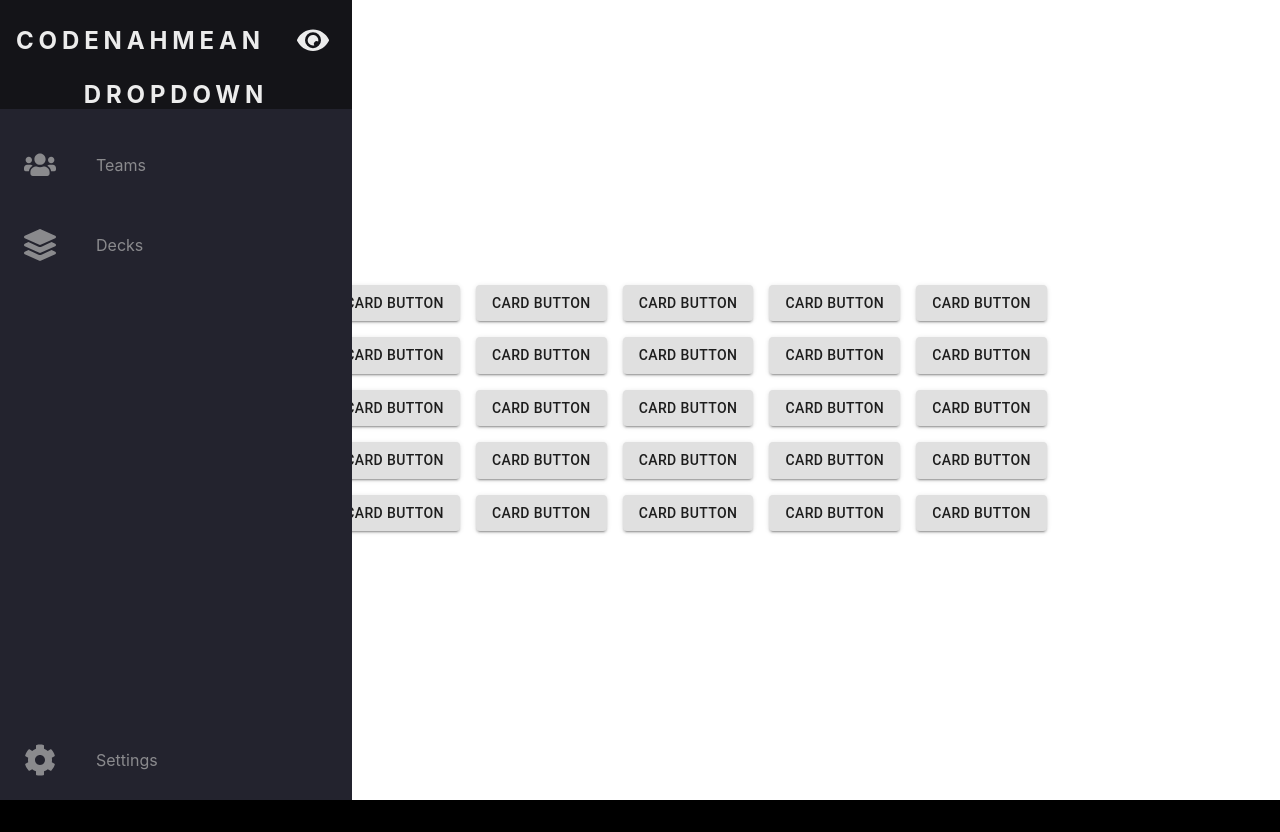
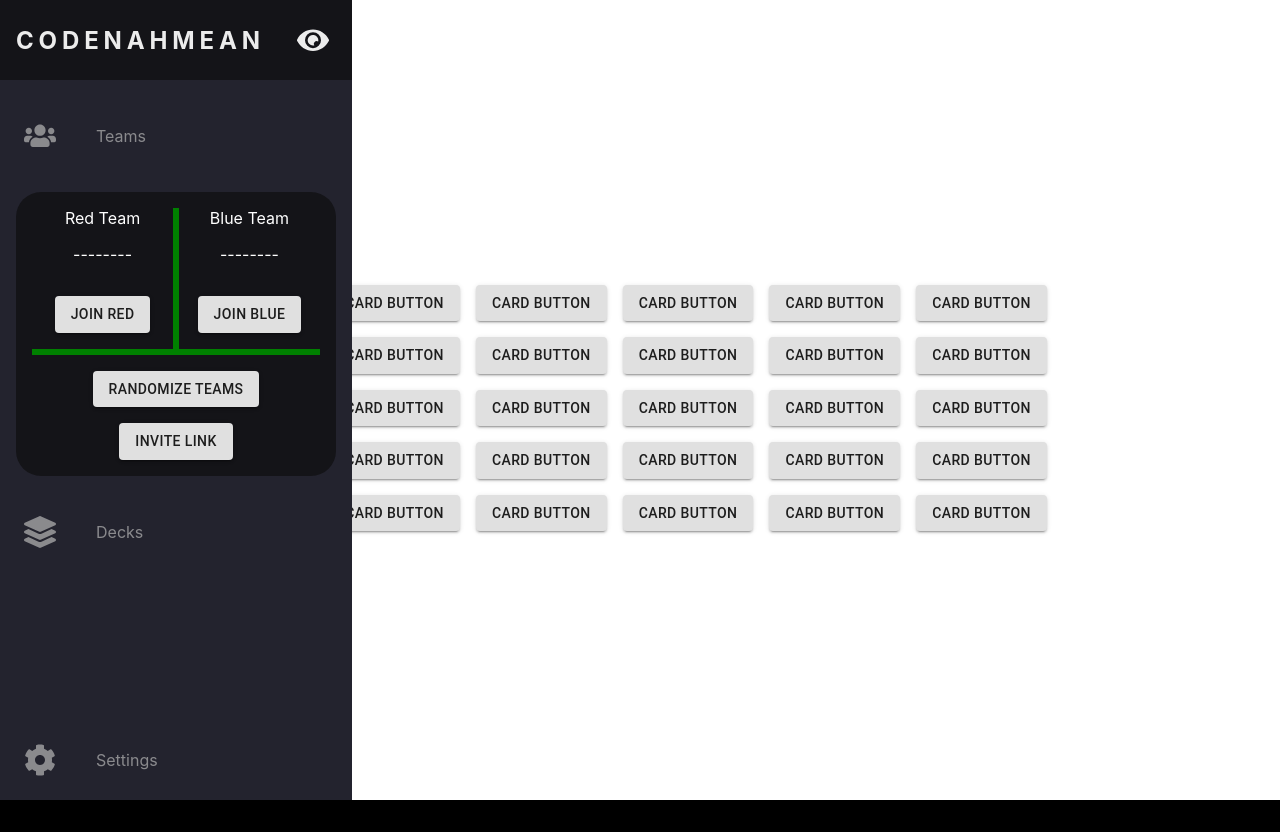
Before and after one commit to hank0cean/WordMasters, a React (Create React App) app: page /game in a window 1280 px wide. Both pictures are taken after a click on the link "Teams". Built offline with nearby package versions, Linux system fonts and the light colour scheme.

Commit message:
Teams Dropdown Item filled in

```diff
--- a/package.json
+++ b/package.json
@@ -11,7 +11,8 @@
     "react": "^16.13.1",
     "react-dom": "^16.13.1",
     "react-router-dom": "^5.2.0",
-    "react-scripts": "3.4.1"
+    "react-scripts": "3.4.1",
+    "react-transition-group": "^4.4.1"
   },
   "scripts": {
     "start": "react-scripts start",
--- /dev/null
+++ b/src/components/decksDropdown.jsx
@@ -0,0 +1,13 @@
+import React from 'react';
+
+function DecksDropdown(props) {
+
+  return (
+    ((props.itemOpen &&
+    <div className="decksDropdown">
+      <p>Lorem ipsum, dolor sit amet consectetur adipisicing elit. Sed unde eius consequuntur sequi praesentium in tempore alias! Dolores doloribus accusantium incidunt, maiores molestias explicabo quos assumenda debitis perspiciatis quas voluptates?</p>
+    </div>) || null)
+  );
+}
+
+export default DecksDropdown;
--- a/src/components/gameNavbar.jsx
+++ b/src/components/gameNavbar.jsx
@@ -1,43 +1,50 @@
-import React, { Component } from 'react';
+import React, { useState } from 'react';
+// import { CSSTransition } from 'react-transition-group';
 
-import NavbarDropdownItem from './navbarDropdownItem'
-import TeamsDropdownInfo from './teamsDropdownInfo'
+import NavbarDropdownItem from './navbarDropdownItem';
+import TeamsDropdown from './teamsDropdown';
+import DecksDropdown from './decksDropdown';
 
 import './../styles/gameNavbar.css'
 
-class GameNavbar extends Component {
+function GameNavbar(props) {
 
-  render() {
+  const [activeItem, setActiveItem] = useState('none');
+
   return (
-      <nav className="gameNavbar">
+    <nav className={"gameNavbar" + (activeItem !== 'none' ? ' activeItem' : '')}>
       <ul className="navbarNav">
         <li className="navbarLogo">
-            <a href="#" className="navbarLink">
+          <a href="#" className="dropdownToggle">
             <span className="linkText">CodeNahMean</span>
             <svg aria-hidden="true" focusable="false" data-prefix="fas" data-icon="eye" role="img" xmlns="http://www.w3.org/2000/svg" viewBox="0 0 576 512" className="svg-inline--fa fa-eye fa-w-18 fa-lg"><path fill="currentColor" d="M572.52 241.4C518.29 135.59 410.93 64 288 64S57.68 135.64 3.48 241.41a32.35 32.35 0 0 0 0 29.19C57.71 376.41 165.07 448 288 448s230.32-71.64 284.52-177.41a32.35 32.35 0 0 0 0-29.19zM288 400a144 144 0 1 1 144-144 143.93 143.93 0 0 1-144 144zm0-240a95.31 95.31 0 0 0-25.31 3.79 47.85 47.85 0 0 1-66.9 66.9A95.78 95.78 0 1 0 288 160z" className=""></path></svg>
           </a>
-            <div> dropdown </div>
         </li>
 
         <NavbarDropdownItem
           itemImage={<svg aria-hidden="true" focusable="false" data-prefix="fas" data-icon="users" role="img" xmlns="http://www.w3.org/2000/svg" viewBox="0 0 640 512" className="svg-inline--fa fa-users fa-w-20 fa-lg"><path fill="currentColor" d="M96 224c35.3 0 64-28.7 64-64s-28.7-64-64-64-64 28.7-64 64 28.7 64 64 64zm448 0c35.3 0 64-28.7 64-64s-28.7-64-64-64-64 28.7-64 64 28.7 64 64 64zm32 32h-64c-17.6 0-33.5 7.1-45.1 18.6 40.3 22.1 68.9 62 75.1 109.4h66c17.7 0 32-14.3 32-32v-32c0-35.3-28.7-64-64-64zm-256 0c61.9 0 112-50.1 112-112S381.9 32 320 32 208 82.1 208 144s50.1 112 112 112zm76.8 32h-8.3c-20.8 10-43.9 16-68.5 16s-47.6-6-68.5-16h-8.3C179.6 288 128 339.6 128 403.2V432c0 26.5 21.5 48 48 48h288c26.5 0 48-21.5 48-48v-28.8c0-63.6-51.6-115.2-115.2-115.2zm-223.7-13.4C161.5 263.1 145.6 256 128 256H64c-35.3 0-64 28.7-64 64v32c0 17.7 14.3 32 32 32h65.9c6.3-47.4 34.9-87.3 75.2-109.4z" className=""></path></svg>}
           itemText="Teams"
-            dropdownInfo={<TeamsDropdownInfo />}
-          />
+          handleClick={() => setActiveItem(activeItem === 'teams' ? 'none' : 'teams')}>
+            <TeamsDropdown itemOpen={activeItem === 'teams' ? true : false} />
+        </NavbarDropdownItem>
+
+
         <NavbarDropdownItem
           itemImage={<svg aria-hidden="true" focusable="false" data-prefix="fas" data-icon="layer-group" role="img" xmlns="http://www.w3.org/2000/svg" viewBox="0 0 512 512" className="svg-inline--fa fa-layer-group fa-w-16 fa-lg"><path fill="currentColor" d="M12.41 148.02l232.94 105.67c6.8 3.09 14.49 3.09 21.29 0l232.94-105.67c16.55-7.51 16.55-32.52 0-40.03L266.65 2.31a25.607 25.607 0 0 0-21.29 0L12.41 107.98c-16.55 7.51-16.55 32.53 0 40.04zm487.18 88.28l-58.09-26.33-161.64 73.27c-7.56 3.43-15.59 5.17-23.86 5.17s-16.29-1.74-23.86-5.17L70.51 209.97l-58.1 26.33c-16.55 7.5-16.55 32.5 0 40l232.94 105.59c6.8 3.08 14.49 3.08 21.29 0L499.59 276.3c16.55-7.5 16.55-32.5 0-40zm0 127.8l-57.87-26.23-161.86 73.37c-7.56 3.43-15.59 5.17-23.86 5.17s-16.29-1.74-23.86-5.17L70.29 337.87 12.41 364.1c-16.55 7.5-16.55 32.5 0 40l232.94 105.59c6.8 3.08 14.49 3.08 21.29 0L499.59 404.1c16.55-7.5 16.55-32.5 0-40z" className=""></path></svg>}
           itemText="Decks"
-            dropdownInfo={<div></div>}
-          />
+          handleClick={() => setActiveItem(activeItem === 'decks' ? 'none' : 'decks')}>
+            <DecksDropdown itemOpen={activeItem === 'decks' ? true : false} />
+        </NavbarDropdownItem>
+
+
         <NavbarDropdownItem
           itemImage={<svg aria-hidden="true" focusable="false" data-prefix="fas" data-icon="cog" role="img" xmlns="http://www.w3.org/2000/svg" viewBox="0 0 512 512" className="svg-inline--fa fa-cog fa-w-16 fa-fw fa-lg"><path fill="currentColor" d="M487.4 315.7l-42.6-24.6c4.3-23.2 4.3-47 0-70.2l42.6-24.6c4.9-2.8 7.1-8.6 5.5-14-11.1-35.6-30-67.8-54.7-94.6-3.8-4.1-10-5.1-14.8-2.3L380.8 110c-17.9-15.4-38.5-27.3-60.8-35.1V25.8c0-5.6-3.9-10.5-9.4-11.7-36.7-8.2-74.3-7.8-109.2 0-5.5 1.2-9.4 6.1-9.4 11.7V75c-22.2 7.9-42.8 19.8-60.8 35.1L88.7 85.5c-4.9-2.8-11-1.9-14.8 2.3-24.7 26.7-43.6 58.9-54.7 94.6-1.7 5.4.6 11.2 5.5 14L67.3 221c-4.3 23.2-4.3 47 0 70.2l-42.6 24.6c-4.9 2.8-7.1 8.6-5.5 14 11.1 35.6 30 67.8 54.7 94.6 3.8 4.1 10 5.1 14.8 2.3l42.6-24.6c17.9 15.4 38.5 27.3 60.8 35.1v49.2c0 5.6 3.9 10.5 9.4 11.7 36.7 8.2 74.3 7.8 109.2 0 5.5-1.2 9.4-6.1 9.4-11.7v-49.2c22.2-7.9 42.8-19.8 60.8-35.1l42.6 24.6c4.9 2.8 11 1.9 14.8-2.3 24.7-26.7 43.6-58.9 54.7-94.6 1.5-5.5-.7-11.3-5.6-14.1zM256 336c-44.1 0-80-35.9-80-80s35.9-80 80-80 80 35.9 80 80-35.9 80-80 80z" className=""></path></svg>}
-            itemText="Settings"
-            dropdownInfo={<div></div>}
-          />
+          itemText="Settings">
+            <div></div>
+        </NavbarDropdownItem>
       </ul>
     </nav>
   );
 }
-}
 
 export default GameNavbar;
--- a/src/components/navbarDropdownItem.jsx
+++ b/src/components/navbarDropdownItem.jsx
@@ -1,29 +1,26 @@
-import React, { Component } from 'react';
+import React from 'react';
 
 import './../styles/gameNavbar.css'
 
-class NavbarDropdownItem extends Component {
-  constructor(props) {
-    super(props);
-    this.state = {
-    }
-  }
+function NavbarDropdownItem(props){
 
-  render() {
-    return (
+  // const [open, setOpen] = useState(false);
+
+  // <... onClick={() => setOpen(!open)}>
+
+  return (
       <li className="navbarItem">
-        <a href="#" className="navbarLink">
-          {this.props.itemImage}
+        <a href="#" className="dropdownToggle" onClick={props.handleClick}>
+          {props.itemImage}
           <span className="linkText">
-            {this.props.itemText}
+            {props.itemText}
           </span>
         </a>
-        <div>
-          {this.props.dropdownInfo}
+        <div className="dropdownContainer">
+          {props.children}
         </div>
       </li>
-    );
-  }
+  );
 }
 
 export default NavbarDropdownItem;
--- /dev/null
+++ b/src/components/teamsDropdown.jsx
@@ -0,0 +1,45 @@
+import React from 'react';
+import { Box, Button } from '@material-ui/core';
+import { spacing } from '@material-ui/system';
+
+function TeamsDropdown(props) {
+  const theme = {
+    spacing: 8,
+  }
+
+  return (
+    ((props.itemOpen &&
+    <div className="teamsDropdown">
+      <div className="teamsInfo">
+        <div className="redTeam">
+          Red Team
+          <p>--------</p>
+          {props.redTeam}
+          <Box my="1rem">
+            <Button variant="contained">Join Red</Button>
+          </Box>
+        </div>
+        <div className="verticalDivider"></div>
+        <div className="blueTeam">
+          Blue Team
+          <p>--------</p>
+          {props.blueTeam}
+          <Box my="1rem">
+            <Button variant="contained">Join Blue</Button>
+          </Box>
+        </div>
+        <div className="horizontalDivider"></div>
+        <div className="verticalDivider"></div>
+        <div className="horizontalDivider"></div>
+      </div>
+      <Box mt="1rem">
+        <Button variant="contained">Randomize Teams</Button>
+      </Box>
+      <Box mt="1rem">
+        <Button variant="contained">Invite Link</Button>
+      </Box>
+    </div>) || null)
+  );
+}
+
+export default TeamsDropdown;
--- a/src/components/teamsDropdownInfo.jsx
+++ /dev/null
@@ -1,15 +0,0 @@
-import React, { Component } from 'react';
-
-class TeamsDropdownInfo extends Component {
-  state = {  }
-
-  render() {
-    return (
-      <div className="teamDropdownInfo">
-
-      </div>
-    );
-  }
-}
-
-export default TeamsDropdownInfo;
--- a/src/styles/gameNavbar.css
+++ b/src/styles/gameNavbar.css
@@ -7,6 +7,10 @@
   transition: width var(--transition-speed) ease;
   overflow: visible;
   z-index: 2;
+}
+
+.gameNavbar.activeItem {
+  width: 22rem;
 }
 
 .gameNavbar:hover {
@@ -62,7 +66,7 @@
   margin-top: auto;
 }
 
-.navbarLink {
+.dropdownToggle {
   display: flex;
   align-items: center;
   height: 5rem;
@@ -72,13 +76,13 @@
   transition: var(--transition-speed);
 }
 
-.navbarLink:hover {
+.dropdownToggle:hover {
   filter: grayscale(0%) opacity(1);
   background-color: var(--bg-secondary);
   color: var(--text-secondary);
 }
 
-.navbarLink svg {
+.dropdownToggle svg {
   width: 2rem;
   min-width: 2rem;
   margin: 0 1.5rem;
@@ -88,3 +92,51 @@
   display: none;
   margin-left: 1rem;
 }
+
+.dropdownContainer {
+  display: block;
+  width: 22rem;
+}
+
+.teamsDropdown {
+  white-space: 1rem;
+  margin: 1rem;
+  padding: 1rem;
+  text-align: center;
+  width: 18rem;
+  height: 100%;
+  border-radius: 25px;
+  background-color: var(--bg-secondary);
+  display: flex;
+  flex-direction: column;
+  justify-content: center;
+}
+
+.teamsInfo {
+  display: grid;
+  grid-template-columns: 49% 2% 49%;
+  color: white;
+}
+
+.redTeam {
+  display: flex;
+  flex-direction: column;
+
+}
+
+.blueTeam {
+  display: flex;
+  flex-direction: column;
+}
+
+.verticalDivider {
+  background-color: green;
+  height: 100%;
+  width: 6px;
+}
+
+.horizontalDivider {
+  background-color: green;
+  height: 6px;
+  width: 100%;
+}
```
Also changed, not shown: 1 other file (tests, documents, lock files or other folders). Lines whose indentation alone changed are shown as unchanged.
